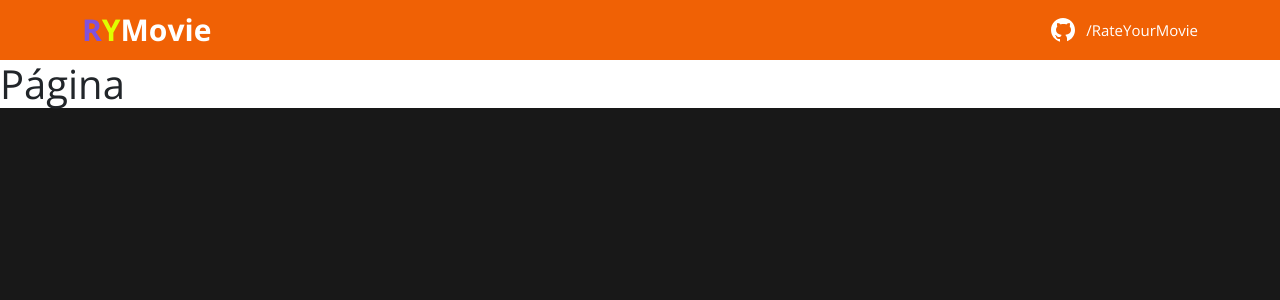
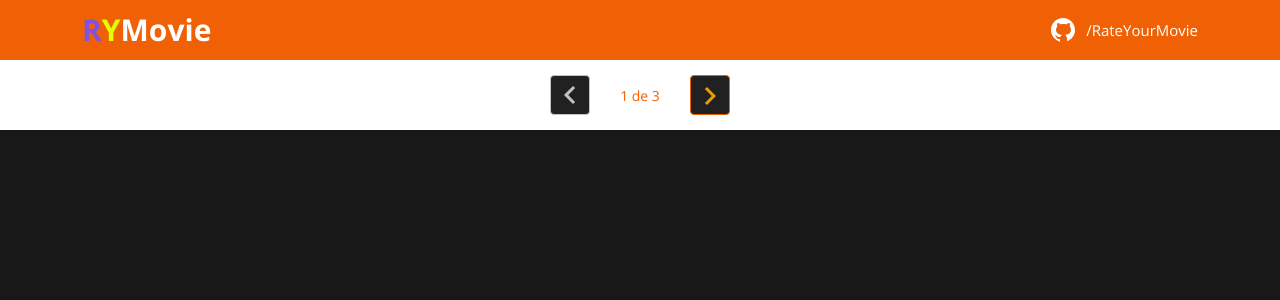
Before and after one commit to Diego-Sant/RateYourMovie, a React (Create React App) app in the folder frontend/: page / in a window 1280 px wide. Shown: the top 300 px of the page. Built offline with nearby package versions, Linux system fonts and the light colour scheme.

Commit message:
pagination layout

```diff
--- /dev/null
+++ b/frontend/src/components/navbar/pagination/index.tsx
@@ -0,0 +1,20 @@
+import { ReactComponent as Arrow } from "assets/img/arrow.svg";
+import "./styles.css";
+
+function Pagination() {
+  return (
+    <div className="rymovie-pagination-container">
+      <div className="rymovie-pagination-box">
+        <button className="rymovie-pagination-button" disabled={true}>
+          <Arrow />
+        </button>
+        <p>{`${1} de ${3}`}</p>
+        <button className="rymovie-pagination-button" disabled={false}>
+          <Arrow className="rymovie-flip-horizontal" />
+        </button>
+      </div>
+    </div>
+  );
+}
+
+export default Pagination;
--- /dev/null
+++ b/frontend/src/components/navbar/pagination/styles.css
@@ -0,0 +1,57 @@
+body {
+    background: #181818;
+}
+
+.rymovie-pagination-container {
+    padding: 15px 0;
+    display: flex;
+    justify-content: center;
+    align-items: center;
+}
+
+.rymovie-pagination-box {
+    width: 180px;
+    display: flex;
+    justify-content: space-between;
+    align-items: center;
+}
+
+.rymovie-pagination-box form {
+    width: 100%;
+    display: flex;
+}
+
+.rymovie-pagination-button {
+    width: 40px;
+    height: 40px;
+    border-radius: 4px;
+    background-color: #212121;
+    display: flex;
+    justify-content: center;
+    align-items: center;
+    border: 1px solid var(--color-primary);
+    cursor: pointer;
+}
+
+.rymovie-pagination-button svg {
+    filter: invert(34%) sepia(78%) saturate(2806%) hue-rotate(13deg) brightness(108%) contrast(96%);
+}
+
+.rymovie-pagination-button:disabled {
+    border: 1px solid #c2c2c2;
+    cursor: unset;
+}
+
+.rymovie-pagination-button:disabled svg {
+    filter: none;
+}
+
+.rymovie-pagination-container p {
+    margin: 0;
+    font-size: 14px;
+    color: var(--color-primary);
+}
+
+.rymovie-flip-horizontal {
+    transform: rotate(180deg);
+}
--- a/frontend/src/pages/listing/index.tsx
+++ b/frontend/src/pages/listing/index.tsx
@@ -1,5 +1,7 @@
+import Pagination from "components/navbar/pagination";
+
 function Listing() {
-  return <h1>Página</h1>;
+  return <Pagination />;
 }
 
 export default Listing;
```
Also changed, not shown: frontend/src/assets/img/arrow.svg (added).
